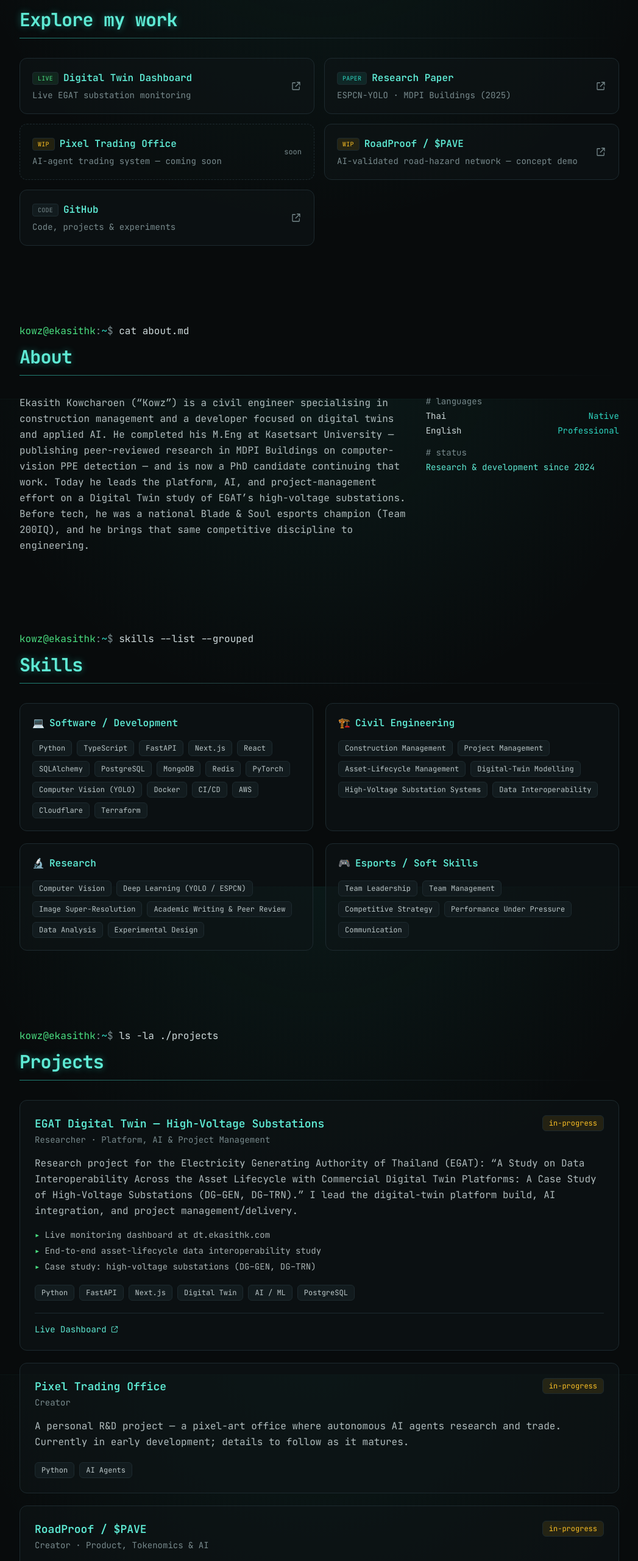
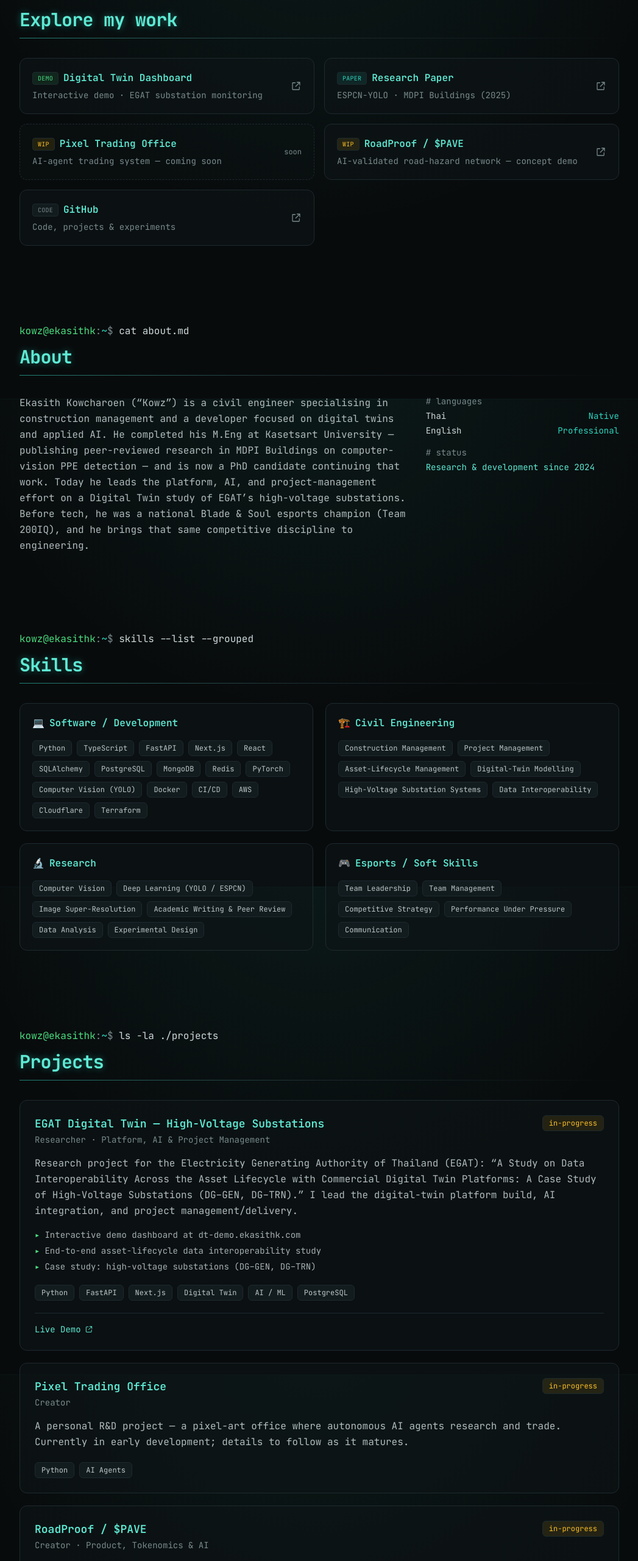
Before and after one commit to EkasithK/ekasithk.com, a Next.js app: page / in a window 1280 px wide. Shown: the part 946-3506 px from the top of the page at 61% size, without its empty margins (116-1163 px from the left). Built offline with nearby package versions, Linux system fonts and the light colour scheme.

Commit message:
feat(portfolio): relabel Digital Twin as demo, point to dt-demo.ekasithk.com
The dashboard is now a static demo on Cloudflare Pages, not the live AWS app.
Tag live->demo (+ demo chip style), 'Live Demo' button, demo wording; all
links to dt-demo.ekasithk.com.

```diff
--- a/src/data/content.ts
+++ b/src/data/content.ts
@@ -155,9 +155,9 @@ export const content: Content = {
   quickLinks: [
     {
       label: "Digital Twin Dashboard",
-      desc: "Live EGAT substation monitoring",
-      url: "https://dt.ekasithk.com",
-      tag: "live",
+      desc: "Interactive demo · EGAT substation monitoring",
+      url: "https://dt-demo.ekasithk.com",
+      tag: "demo",
     },
     {
       label: "Research Paper",
@@ -284,12 +284,12 @@ export const content: Content = {
         "Research project for the Electricity Generating Authority of Thailand (EGAT): “A Study on Data Interoperability Across the Asset Lifecycle with Commercial Digital Twin Platforms: A Case Study of High-Voltage Substations (DG–GEN, DG–TRN).” I lead the digital-twin platform build, AI integration, and project management/delivery.",
       stack: ["Python", "FastAPI", "Next.js", "Digital Twin", "AI / ML", "PostgreSQL"],
       highlights: [
-        "Live monitoring dashboard at dt.ekasithk.com",
+        "Interactive demo dashboard at dt-demo.ekasithk.com",
         "End-to-end asset-lifecycle data interoperability study",
         "Case study: high-voltage substations (DG–GEN, DG–TRN)",
       ],
       status: "in-progress",
-      links: [{ label: "Live Dashboard", url: "https://dt.ekasithk.com" }],
+      links: [{ label: "Live Demo", url: "https://dt-demo.ekasithk.com" }],
     },
     {
       name: "Pixel Trading Office",
@@ -328,7 +328,7 @@ export const content: Content = {
       end: "Present",
       bullets: [
         "Lead the end-to-end build of a digital-twin platform for EGAT high-voltage substations — architecture, AI integration, and delivery.",
-        "Designed and shipped the live monitoring dashboard (dt.ekasithk.com), unifying asset-lifecycle data across sources.",
+        "Designed and shipped the monitoring dashboard (public demo: dt-demo.ekasithk.com), unifying asset-lifecycle data across sources.",
         "Drive the study of data interoperability between full asset-lifecycle data and commercial digital-twin platforms (DG–GEN, DG–TRN case studies).",
         "Authored a peer-reviewed paper in MDPI Buildings (2025) on computer-vision PPE detection for construction safety.",
       ],
--- a/src/sections/QuickLinks.tsx
+++ b/src/sections/QuickLinks.tsx
@@ -5,6 +5,7 @@ import { ExternalIcon } from "@/components/Icons";
 
 const TAG_STYLES: Record<string, string> = {
   live: "text-green border-green/40 bg-green/10",
+  demo: "text-green border-green/40 bg-green/10",
   paper: "text-cyan border-cyan/40 bg-cyan/10",
   wip: "text-amber border-amber/40 bg-amber/10",
   code: "text-muted border-line bg-panel-2",
```
